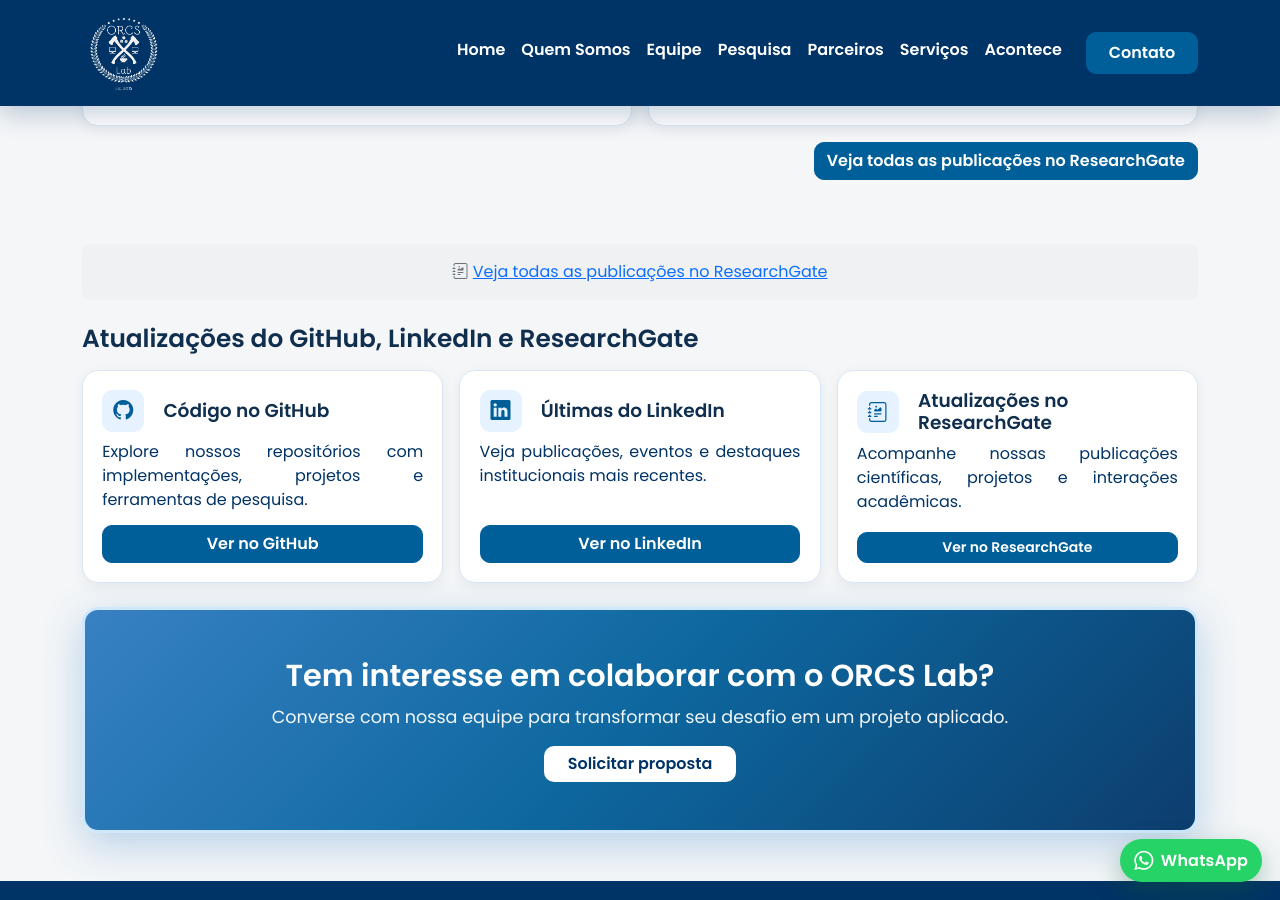
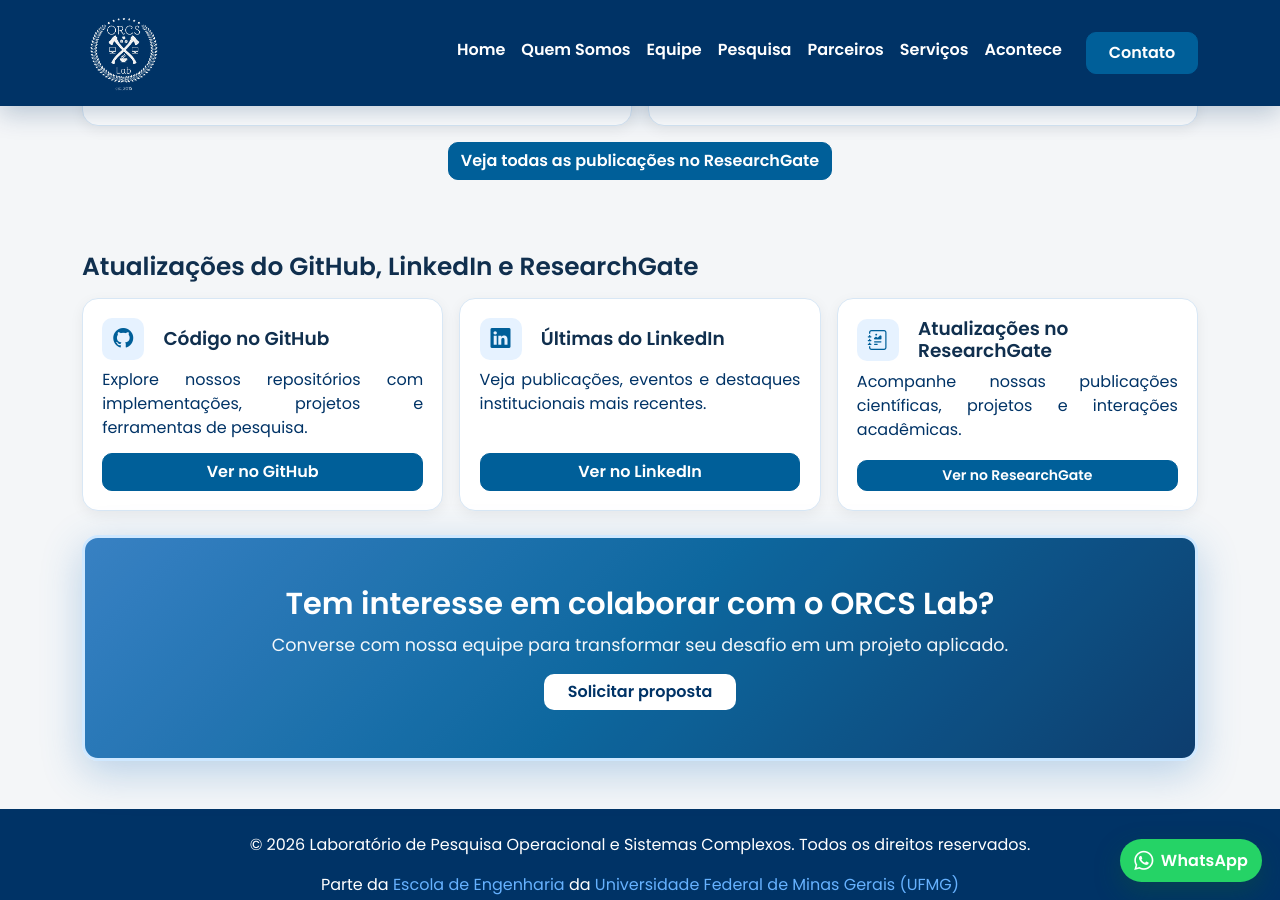
Before and after one commit to Stephanie7l/Site-ORCS-LAB, a Jekyll site: the page built from pages/acontece.html, in a window 1280 px wide and 900 px high, scrolled down 1880 px. Built offline with Jekyll 4.4.1, drawn with Linux system fonts in a browser that asks for light colours; nearby versions of some CDN libraries.

Commit message:
Update acontece.html

```diff
--- a/pages/acontece.html
+++ b/pages/acontece.html
@@ -194,7 +194,7 @@ permalink: /acontece/
         </article>
       </div>
 
-      <div class="mb-5 text-end">
+      <div class="mb-5 text-center">
       <a
         href="https://www.researchgate.net/lab/ORCS-Lab-Lucas-Batista"
         target="_blank"
@@ -203,15 +203,6 @@ permalink: /acontece/
       >
         Veja todas as publicações no ResearchGate
       </a>
-      </div>
-
-      <div class="col-12">
-        <div class="p-3 text-center" style="background: rgba(0,0,0,0.02); border-radius: 8px;">
-          <p class="mb-0 text-muted">
-            <i class="bi bi-journal-richtext"></i>
-            <a href="https://www.researchgate.net/lab/ORCS-Lab-Lucas-Batista" target="_blank" rel="noopener noreferrer" class="link-primary">Veja todas as publicações no ResearchGate</a>
-          </p>
-        </div>
       </div>
     </div>
   </section>
```
